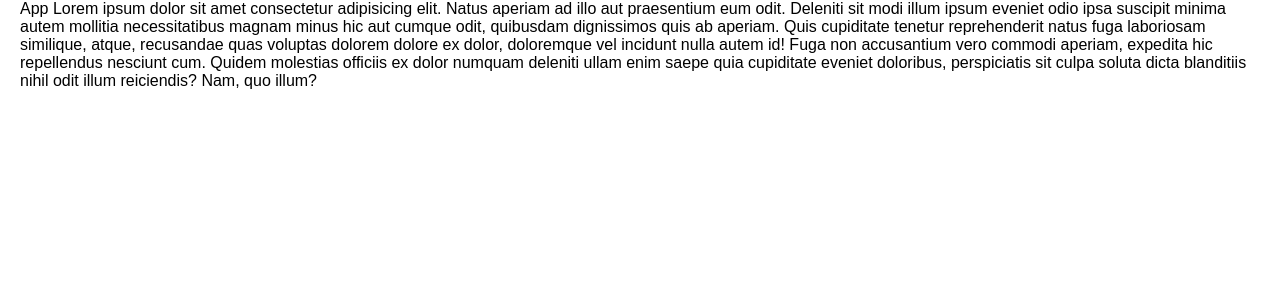
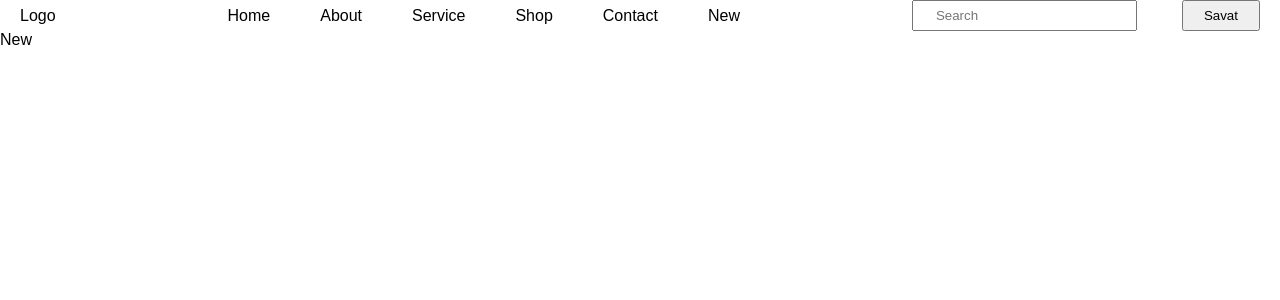
Before and after one commit to salmonbek/avtomatika-uz, a React (Vite) app: page /new in a window 1280 px wide. Shown: the top 300 px of the page. Built offline with nearby package versions, Linux system fonts and the light colour scheme; a web font is replaced by a local one.

Commit message:
pizdes ozgarishlarboldi

```diff
--- a/src/App.jsx
+++ b/src/App.jsx
@@ -1,17 +1,12 @@
+
+import Router from './router/Router';
+
 const App = () => {
   return (
-    <div className="container">
-      App Lorem ipsum dolor sit amet consectetur adipisicing elit. Natus aperiam
-      ad illo aut praesentium eum odit. Deleniti sit modi illum ipsum eveniet
-      odio ipsa suscipit minima autem mollitia necessitatibus magnam minus hic
-      aut cumque odit, quibusdam dignissimos quis ab aperiam. Quis cupiditate
-      tenetur reprehenderit natus fuga laboriosam similique, atque, recusandae
-      quas voluptas dolorem dolore ex dolor, doloremque vel incidunt nulla autem
-      id! Fuga non accusantium vero commodi aperiam, expedita hic repellendus
-      nesciunt cum. Quidem molestias officiis ex dolor numquam deleniti ullam
-      enim saepe quia cupiditate eveniet doloribus, perspiciatis sit culpa
-      soluta dicta blanditiis nihil odit illum reiciendis? Nam, quo illum?
-    </div>
+    <>
+
+      <Router />
+    </>
   );
 };
 
--- a/src/components/header/Header.jsx
+++ b/src/components/header/Header.jsx
@@ -1,7 +1,28 @@
+import { Link } from "react-router-dom";
+import "./Header.scss";
+
 const Header = () => {
   return (
-    <header>
-      <nav></nav>
+    <header className="container">
+      <nav className="nav">
+        <div className="nav-logo">
+          <Link to={'/'}>Logo</Link>
+        </div>
+        <div className="nav-link">
+          <Link to="/">Home</Link>
+          <Link to="/about">About</Link>
+          <Link to="/service">Service</Link>
+          <Link to="/shop">Shop</Link>
+          <Link to="/contact">Contact</Link>
+          <Link to="/news">New</Link>
+        </div>
+        <div className="nav-btn">
+          <input type="text" placeholder="Search" />
+          <button>
+            Savat
+          </button>
+        </div>
+      </nav>
     </header>
   );
 };
--- a/src/components/header/Header.scss
+++ b/src/components/header/Header.scss
@@ -0,0 +1,23 @@
+.nav{
+    display: flex;
+    align-items: center;
+    justify-content: space-between;
+    gap: 15px;
+    &-link{
+        display: flex;
+        align-items: center;
+        gap: 50px;
+    }
+    &-btn{
+        display: flex;
+        align-items: center;
+        gap: 45px;
+
+        input{
+            padding: 6px 22px;
+        }
+        button{
+            padding: 6px 20px;
+        }
+    }
+}
--- a/src/main.jsx
+++ b/src/main.jsx
@@ -1,10 +1,13 @@
-import React from 'react'
-import ReactDOM from 'react-dom/client'
-import App from './App.jsx'
-import './sass/index.scss'
+import React from "react";
+import ReactDOM from "react-dom/client";
+import App from "./App.jsx";
+import "./sass/index.scss";
+import { BrowserRouter } from "react-router-dom";
 
-ReactDOM.createRoot(document.getElementById('root')).render(
-  <React.StrictMode>
-    <App />
-  </React.StrictMode>,
-)
+ReactDOM.createRoot(document.getElementById("root")).render(
+  <BrowserRouter>
+    <React.StrictMode>
+      <App />
+    </React.StrictMode>
+  </BrowserRouter>
+);
--- /dev/null
+++ b/src/pages/About.jsx
@@ -0,0 +1,9 @@
+import React from 'react'
+
+const About = () => {
+  return (
+    <div>About</div>
+  )
+}
+
+export default About
--- /dev/null
+++ b/src/pages/Contact.jsx
@@ -0,0 +1,9 @@
+import React from 'react'
+
+const Contact = () => {
+  return (
+    <div>Contact</div>
+  )
+}
+
+export default Contact
--- /dev/null
+++ b/src/pages/New.jsx
@@ -0,0 +1,9 @@
+import React from 'react'
+
+const New = () => {
+  return (
+    <div>New</div>
+  )
+}
+
+export default New
--- /dev/null
+++ b/src/pages/Service.jsx
@@ -0,0 +1,9 @@
+import React from 'react'
+
+const Service = () => {
+  return (
+    <div>Service</div>
+  )
+}
+
+export default Service
--- /dev/null
+++ b/src/pages/Shop.jsx
@@ -0,0 +1,9 @@
+import React from 'react'
+
+const Shop = () => {
+  return (
+    <div>Shop</div>
+  )
+}
+
+export default Shop
--- /dev/null
+++ b/src/router/Router.jsx
@@ -0,0 +1,29 @@
+import React from 'react'
+import { Route, Routes } from 'react-router-dom'
+import Home from '../pages/Home'
+import About from '../pages/About'
+import New from '../pages/New'
+import Service from '../pages/Service'
+import Shop from '../pages/Shop';
+import Contact from '../pages/Contact';
+import Header from '../components/header/Header'
+
+const Router = () => {
+  return (
+    <>
+    <Header />
+      <Routes>
+        <Route path='/' element={<Home/>} />
+        <Route path='/about' element={<About />} />
+        <Route path='/service' element={<Service />} />
+        <Route path='/shop' element={<Shop />} />
+        <Route path='/contact' element={<Contact />} />
+        <Route path='/new' element={<New />} />
+
+      </Routes>
+
+    </>
+  )
+}
+
+export default Router
```
